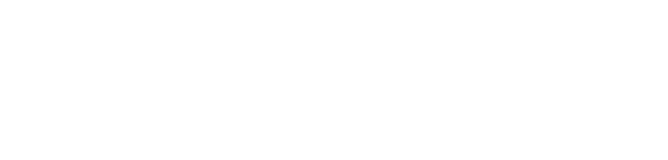
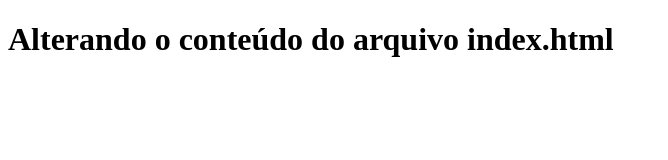
Before and after one commit to myronrezzo/curso_git_1, a plain HTML site: page index.html in a window 1280 px wide. Shown: the whole page, without its empty margins (0-668 px from the left). Drawn offline with Linux system fonts and the light colour scheme.

Commit message:
Update index.html

```diff
--- a/index.html
+++ b/index.html
@@ -7,6 +7,6 @@
     <title>Document</title>
 </head>
 <body>
-
+    <h1>Alterando o conteúdo do arquivo index.html</h1>
 </body>
 </html>
```
